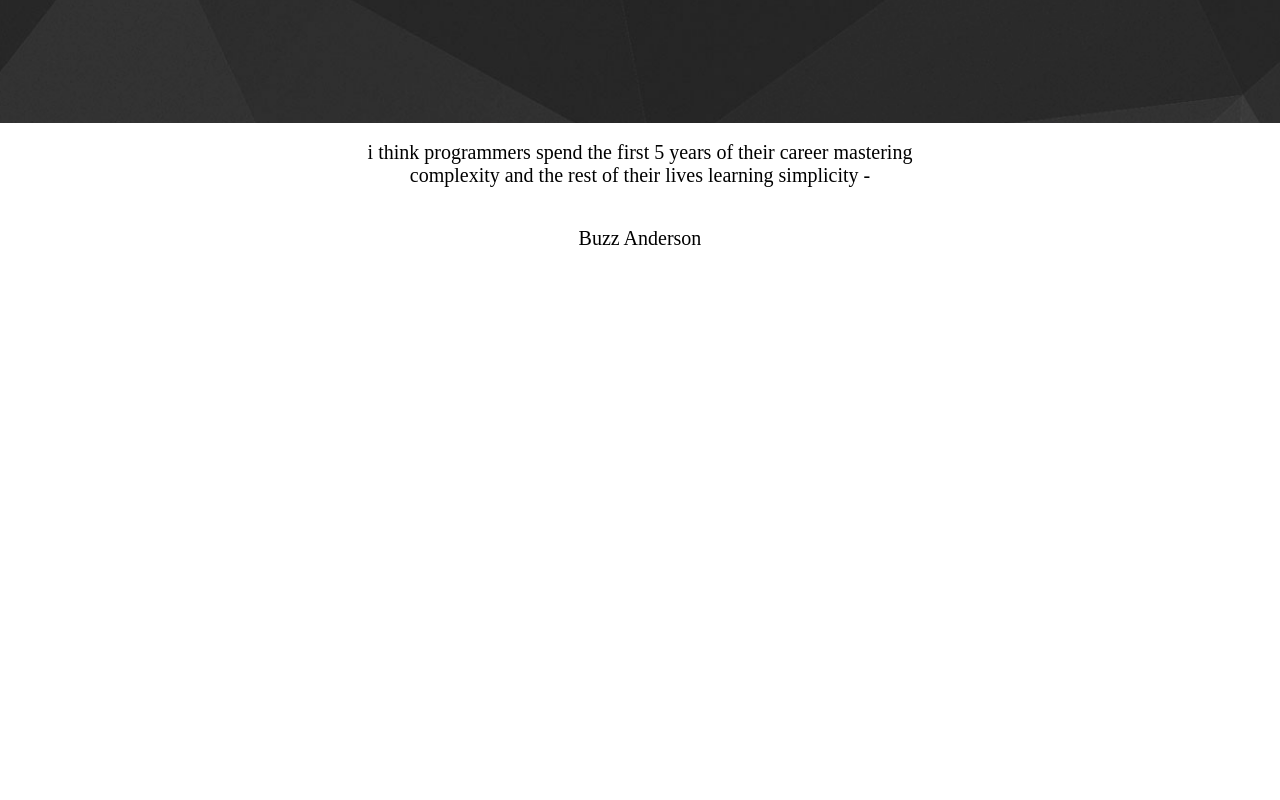
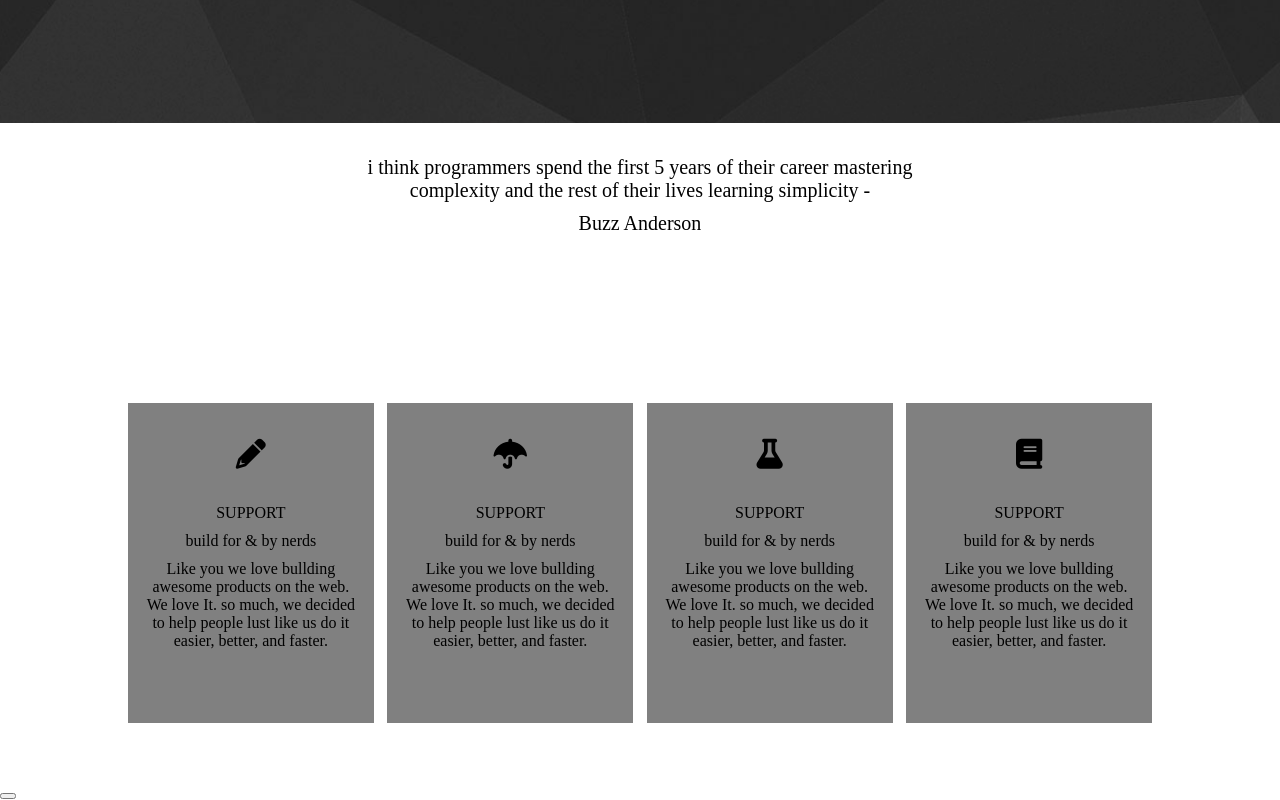
Before and after one commit to sofiane626/06dec, a plain HTML site: page index.html in a window 1280 px wide. Shown: the part 357-1157 px from the top of the page. Before the commit the page ends 800 px from the top, so only its background shows below. Drawn offline with Linux system fonts and the light colour scheme.

Commit message:
section 3 structure

```diff
--- a/index.html
+++ b/index.html
@@ -6,6 +6,9 @@
     <meta http-equiv="X-UA-Compatible" content="IE=edge">
     <meta name="viewport" content="width=device-width, initial-scale=1.0">
     <link rel="stylesheet" href="./public/style/style.css">
+    <link rel="stylesheet" href="https://cdnjs.cloudflare.com/ajax/libs/font-awesome/6.2.1/css/all.min.css"
+        integrity="sha512-MV7K8+y+gLIBoVD59lQIYicR65iaqukzvf/nwasF0nqhPay5w/9lJmVM2hMDcnK1OnMGCdVK+iQrJ7lzPJQd1w=="
+        crossorigin="anonymous" referrerpolicy="no-referrer" />
     <title>Document</title>
 </head>
 
@@ -43,14 +46,64 @@
 
         <section class="section2">
             <div class="section2-box">
-                <div class="section2-card"></div>
-                <div class="section2-card"></div>
-                <div class="section2-card"></div>
-                <div class="section2-card"></div>
+                <div class="section2-card">
+                    <div class="card-box">
+                        <i class="fa-solid fa-pencil"></i>
+                        <p>SUPPORT</p>
+                        <p>build for & by nerds</p>
+                        <p>Like you we love bullding awesome products on the web. We love It. so much, we decided to
+                            help people lust like us do it
+                            easier, better, and faster.</p>
+                    </div>
+                </div>
+                <div class="section2-card">
+                    <div class="card-box">
+                        <i class="fa-solid fa-umbrella"></i>
+                        <p>SUPPORT</p>
+                        <p>build for & by nerds</p>
+                        <p>Like you we love bullding awesome products on the web. We love It. so much, we decided to
+                            help people lust like us do it
+                            easier, better, and faster.</p>
+                    </div>
+                </div>
+                <div class="section2-card">
+                    <div class="card-box">
+                        <i class="fa-solid fa-flask"></i>
+                        <p>SUPPORT</p>
+                        <p>build for & by nerds</p>
+                        <p>Like you we love bullding awesome products on the web. We love It. so much, we decided to
+                            help people lust like us do it
+                            easier, better, and faster.</p>
+                    </div>
+                </div>
+                <div class="section2-card">
+                    <div class="card-box">
+                        <i class="fa-solid fa-book"></i>
+                        <p>SUPPORT</p>
+                        <p>build for & by nerds</p>
+                        <p>Like you we love bullding awesome products on the web. We love It. so much, we decided to
+                            help people lust like us do it
+                            easier, better, and faster.</p>
+                    </div>
+                </div>
             </div>
         </section>
 
-        <section class="section3"></section>
+        <section class="section3">
+            <div class="section3-box">
+                <div class="section3-div1">
+                    <h3></h3>
+                    <p></p>
+                    <p></p>
+                    <button></button>
+                </div>
+                <div class="section3-div2">
+                    <div class="section3-card"></div>
+                    <div class="section3-card"></div>
+                    <div class="section3-card"></div>
+                </div>
+            </div>
+        </section>
     </main>
 
 
--- a/src/sass/style.sass
+++ b/src/sass/style.sass
@@ -1,6 +1,7 @@
 body
     padding: 0
     margin: 0
+    outline: 0
 
 header
     width: 100%
@@ -14,7 +15,7 @@ nav
 
 .nav-box
     height: 100%
-    width: 70%
+    width: 80%
     margin: auto
     display: flex
     align-items: center
@@ -43,7 +44,7 @@ nav
     width: 100%
 
 .section1-box
-    width: 70%
+    width: 80%
     height: 60%
     margin: auto
     text-align: center
@@ -52,3 +53,38 @@ nav
     justify-content: center
     align-items: center
     font-size: 20px
+
+.section2
+    height: 50vh
+    width: 100%
+
+.section2-box
+    width: 80%
+    height: 100%
+    margin: auto
+    display: flex
+    align-items: center
+    justify-content: space-between
+
+.section2-card
+    height: 80%
+    width: 24%
+    background-color: gray
+    text-align: center
+
+.card-box
+    height: 90%
+    width: 90%
+    margin: auto
+    display: flex
+    flex-direction: column
+    align-items: center
+    justify-content: center
+
+p
+    margin: 5px
+
+i
+    margin-bottom: 30px
+    font-size: 30px
+    color blue
```
Also changed, not shown: public/style/style.css, 1 other file.
